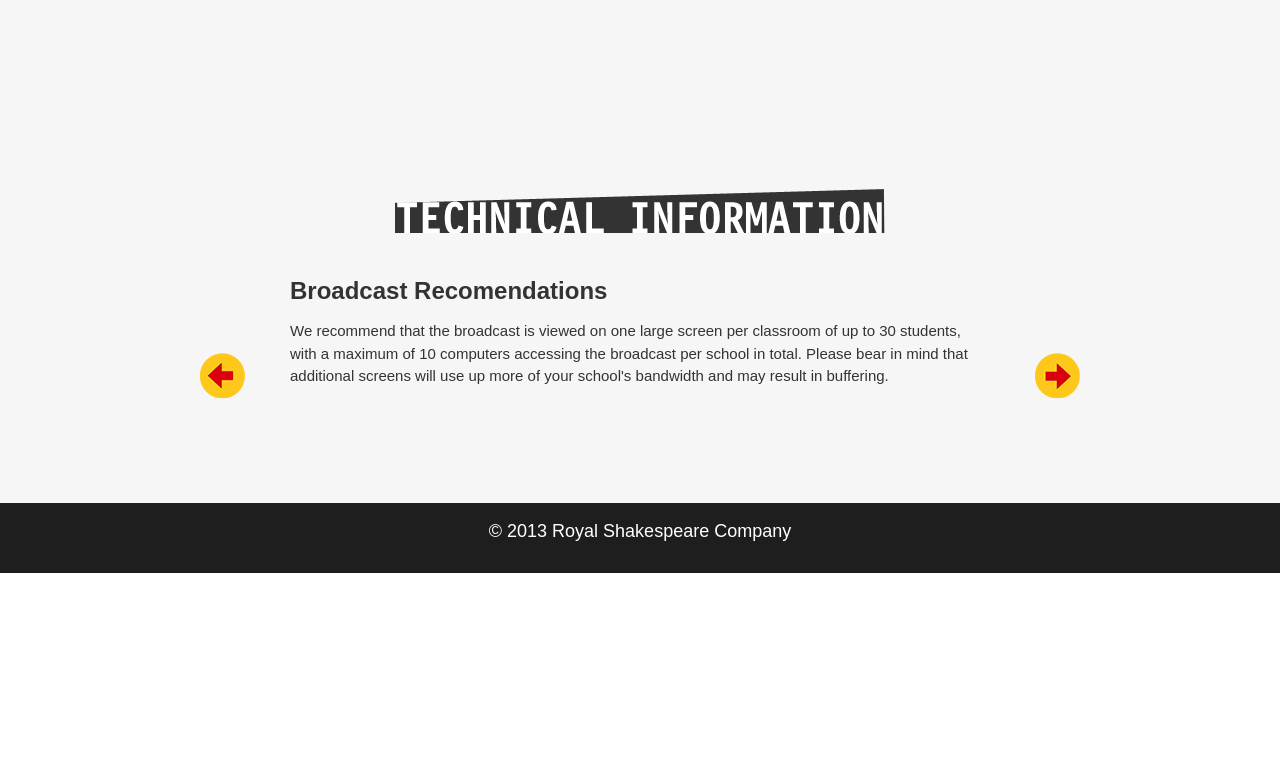
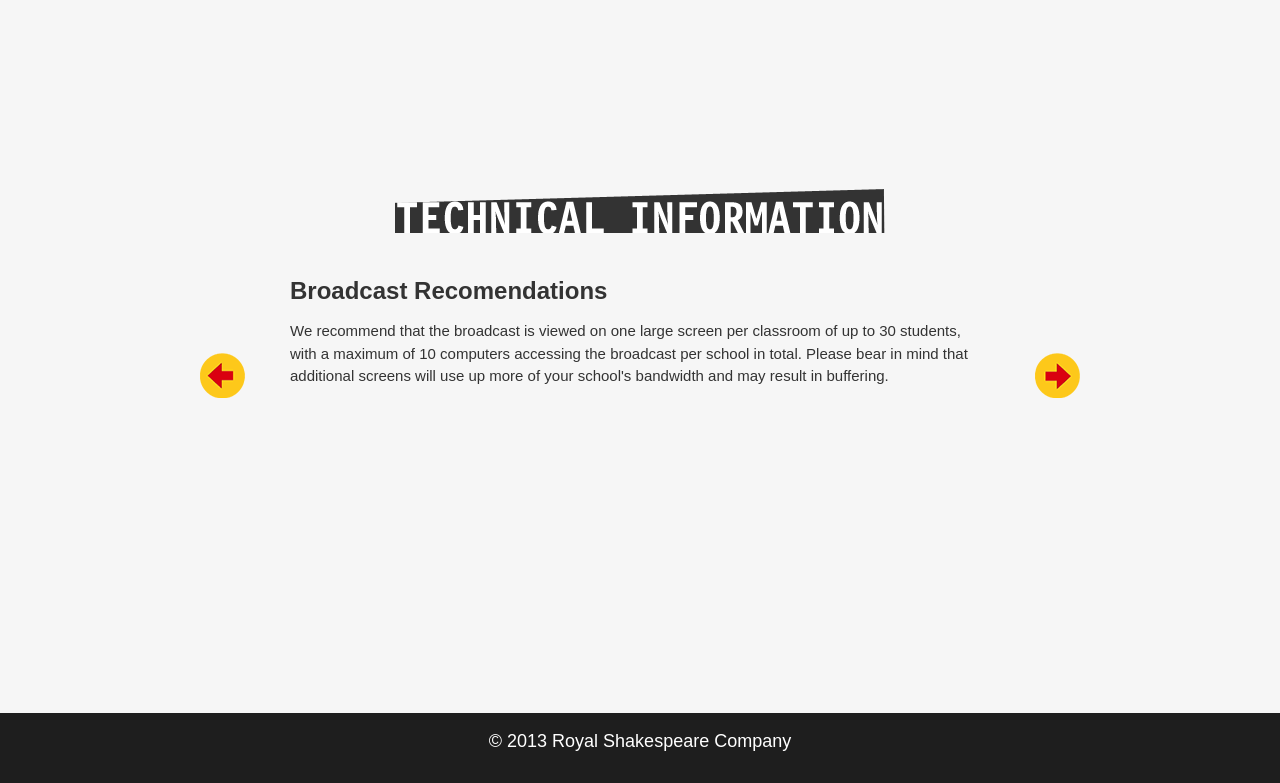
Before and after one commit to th0ran/richard_ii, a PHP site: page / in a window 1280 px wide. Shown: the part 2631-3414 px from the top of the page. Before the commit the page ends 3204 px from the top, so only its background shows below. Run offline with PHP 8.4, Linux system fonts and the light colour scheme; some libraries are stand-ins or nearby versions; some web fonts are replaced.

Commit message:
Changed the height again.

```diff
--- a/css/liquid-slider.css
+++ b/css/liquid-slider.css
@@ -89,7 +89,7 @@
 *******************************************************/
 .ls-wrapper .liquid-slider .panel {
 	width: 100%;
-	/* Do not edit below this line */
+	min-height: 400px;	/* Do not edit below this line */
 	display: block;
 	float: left;
 }
```
